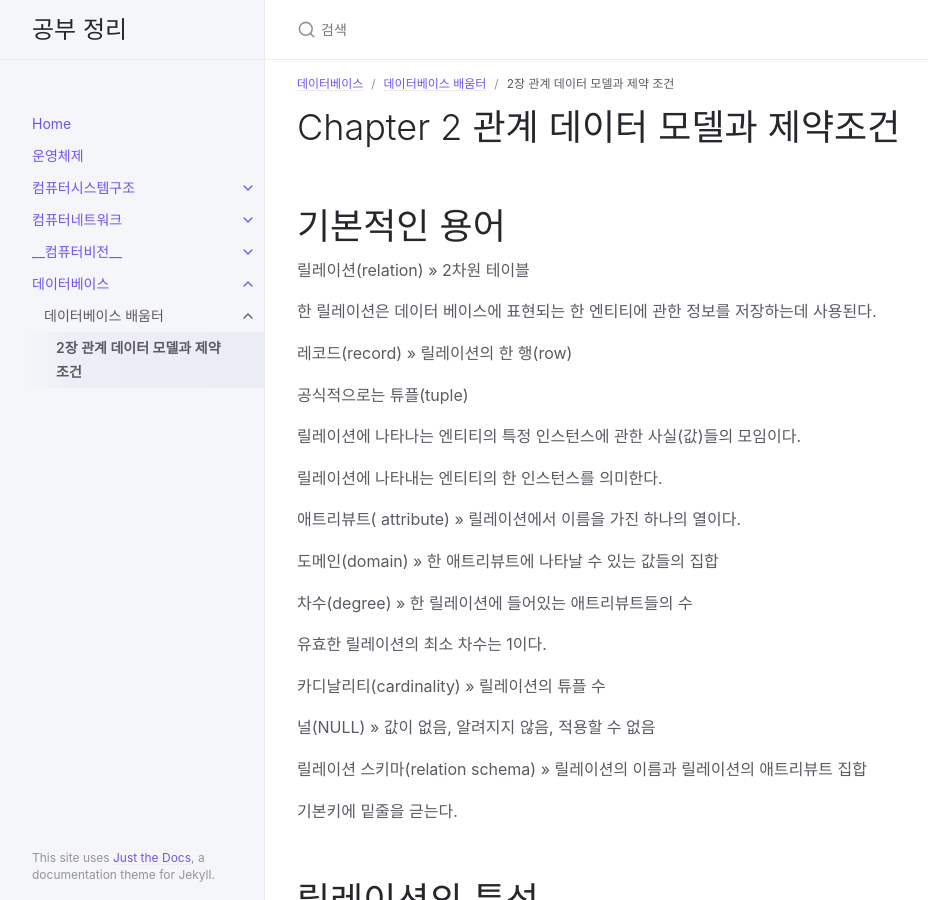
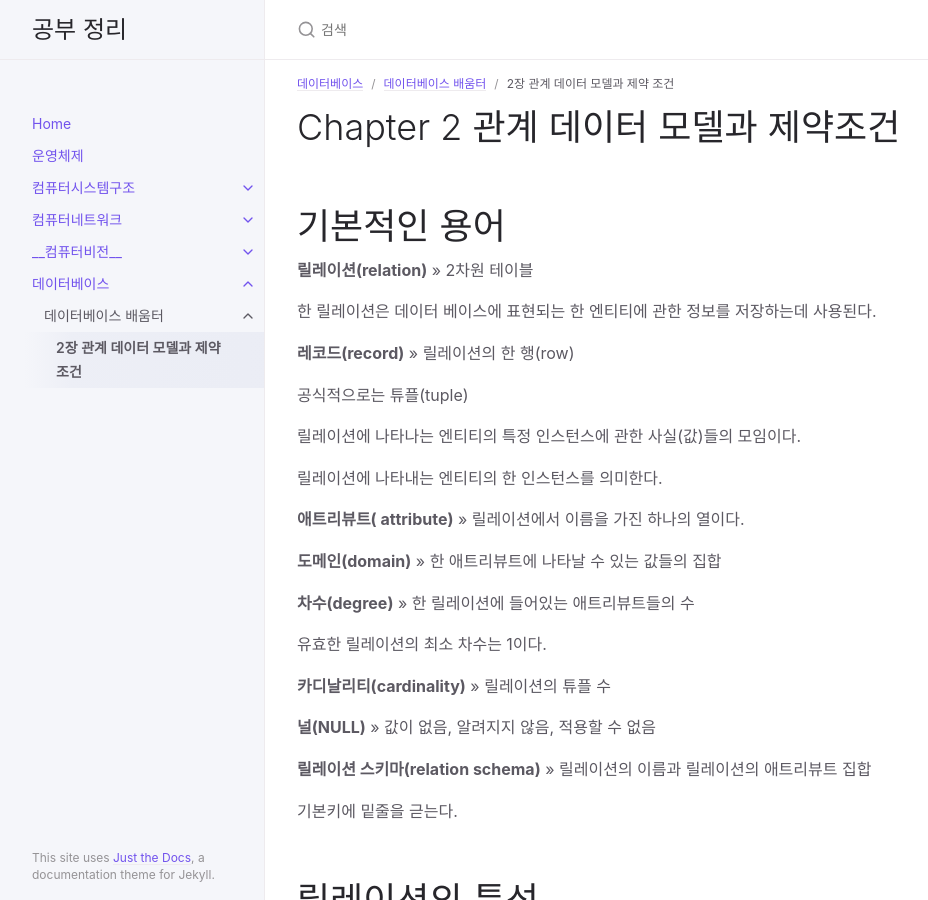
Before and after one commit to banatic/banatic.github.io, a Jekyll site: the page built from docs/cs_database/hong/chapter2.md, in a window 1280 px wide and 900 px high. Shown: the whole window, without its empty margins (107-1035 px from the left). Built offline with Jekyll 4.4.1, drawn with Linux system fonts in a browser that asks for light colours.

```diff
--- a/docs/cs_database/hong/chapter2.md
+++ b/docs/cs_database/hong/chapter2.md
@@ -13,11 +13,11 @@ last_modified_date: 2020-08-29T07:18:08+0900
 
 # 기본적인 용어
 
-릴레이션(relation) >> 2차원 테이블
+**릴레이션(relation)** >> 2차원 테이블
 
 한 릴레이션은 데이터 베이스에 표현되는 한 엔티티에 관한 정보를 저장하는데 사용된다.
 
-레코드(record) >> 릴레이션의 한 행(row)
+**레코드(record)** >> 릴레이션의 한 행(row)
 
 공식적으로는 튜플(tuple)
 
@@ -25,19 +25,19 @@ last_modified_date: 2020-08-29T07:18:08+0900
 
 릴레이션에 나타내는 엔티티의 한 인스턴스를 의미한다.
 
-애트리뷰트( attribute) >> 릴레이션에서 이름을 가진 하나의 열이다.
+**애트리뷰트( attribute)** >> 릴레이션에서 이름을 가진 하나의 열이다.
 
-도메인(domain) >> 한 애트리뷰트에 나타날 수 있는 값들의 집합
+**도메인(domain)** >> 한 애트리뷰트에 나타날 수 있는 값들의 집합
 
-차수(degree) >> 한 릴레이션에 들어있는 애트리뷰트들의 수
+**차수(degree)** >> 한 릴레이션에 들어있는 애트리뷰트들의 수
 
 유효한 릴레이션의 최소 차수는 1이다.
 
-카디날리티(cardinality) >> 릴레이션의 튜플 수
+**카디날리티(cardinality)** >> 릴레이션의 튜플 수
 
-널(NULL) >> 값이 없음, 알려지지 않음, 적용할 수 없음
+**널(NULL)** >> 값이 없음, 알려지지 않음, 적용할 수 없음
 
-릴레이션 스키마(relation schema) >> 릴레이션의 이름과 릴레이션의 애트리뷰트 집합
+**릴레이션 스키마(relation schema)** >> 릴레이션의 이름과 릴레이션의 애트리뷰트 집합
 
 기본키에 밑줄을 귿는다.
 
```
